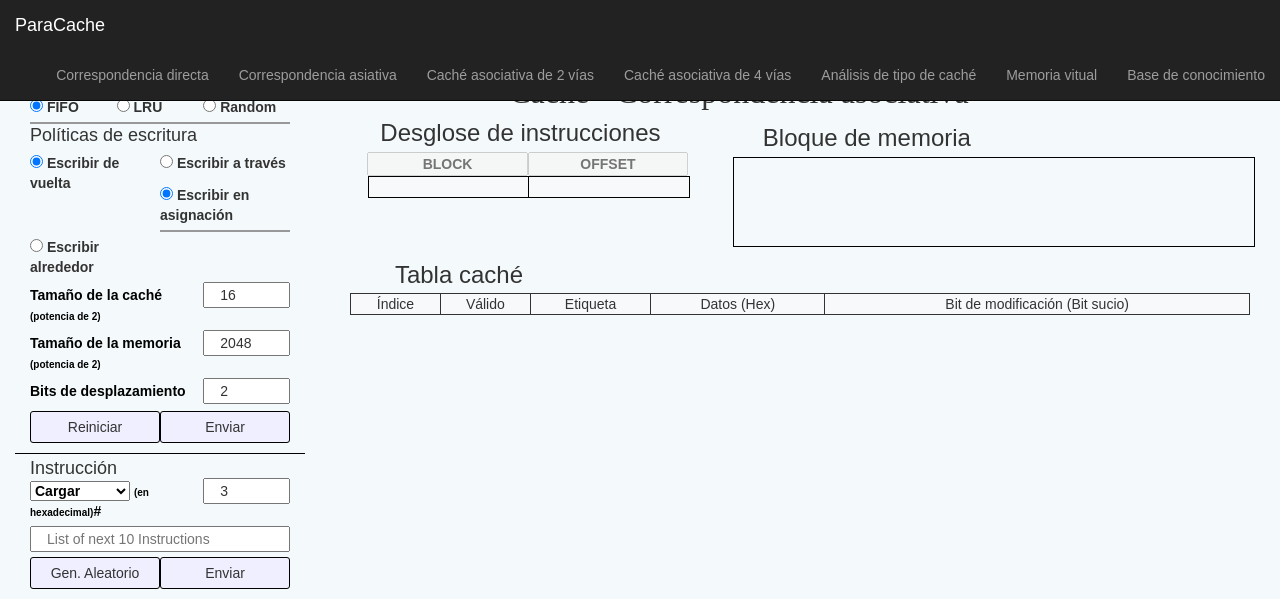
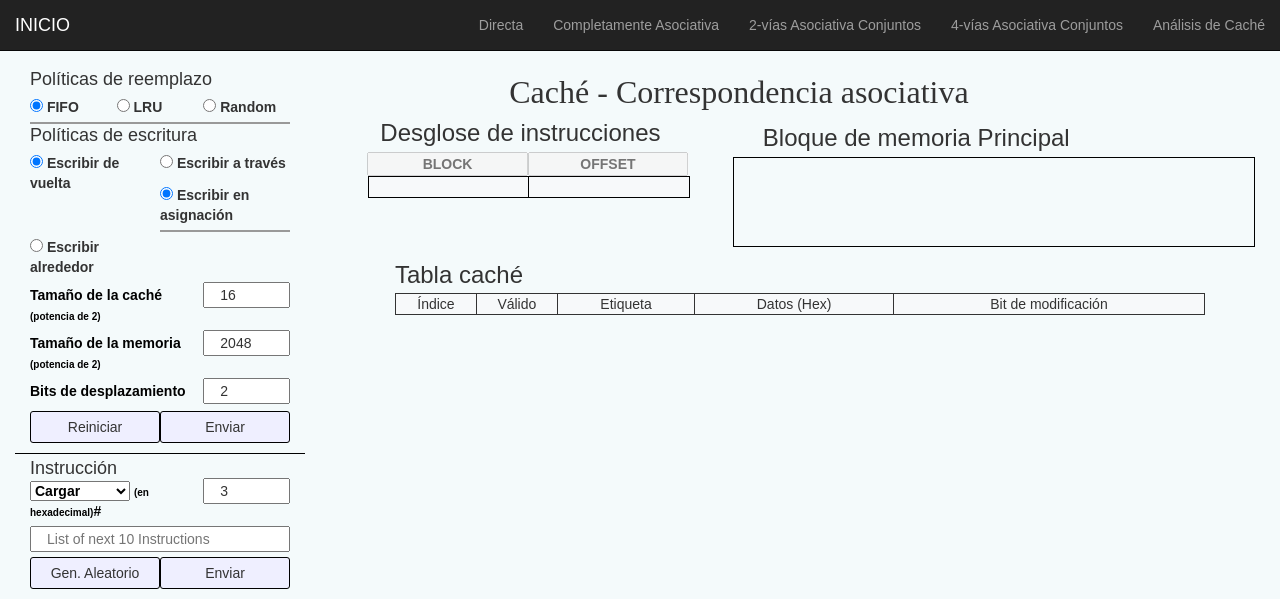
Before and after one commit to RaulTrigueros/simulacionMemoriaARC115, a PHP site: page /fa.html in a window 1280 px wide. Shown: the top 599 px of the page. Run offline with PHP 8.4, Linux system fonts and the light colour scheme; some web fonts are replaced.

Commit message:
Cambio de nombre en bloque de memoria en todas las paginas
Se cambió el nombre del bloque de memoria a Bloque de memoria Principal. Ya que esa tabla se refiere a la memoria principal con sus bloques y palabras

```diff
--- a/css/css.css
+++ b/css/css.css
@@ -169,7 +169,7 @@ table tr td{
 .caption tr:nth-child(2) td{border:1px #000 solid;}
 .drawingSpace {width:100%; position:absolute; z-index: -1;}
 .tableSpace {width:100%;}
-.drawtable {width:100%; text-align:center; margin:0 auto;}
+.drawtable {width:90%; text-align:center; margin:0 auto;}
 .drawtable td{border: 1px solid #333;}
 .drawtable tr td:nth-child(1) {width:10%;}
 .drawtable tr td:nth-child(2) {width:10%;}
--- a/dmc.html
+++ b/dmc.html
@@ -144,7 +144,7 @@
 		<div id="drawingSpace" class="drawingSpace"></div>
 	<!-------------------------MEMORY BLOCK ------------------------------->
 		<div id="memorydiv" class="col-sm-12 col-md-7 memorydiv">
-			<h3><i class="fa fa-th-large" aria-hidden="true"></i> Bloque de memoria </h3>
+			<h3><i class="fa fa-th-large" aria-hidden="true"></i> Bloque de memoria Principal</h3>
 				<div id="memoryblocks" class="memoryblocks"></div>
 		</div>
 
@@ -159,7 +159,7 @@
 						<td> V&aacutelido </td>
 						<td> Etiqueta </td>
 						<td> Dato (Hex) </td>
-						<td> Bit sucio </td>
+						<td> Bit de modificación </td>
 					</tr>
 				</table>
 			</div>
--- a/fa.html
+++ b/fa.html
@@ -46,17 +46,15 @@
             <span class="icon-bar"></span>
             <span class="icon-bar"></span>
           </button>
-          <a class="navbar-brand" href="start.html">ParaCache</a>
+          <a class="navbar-brand" href="start.html">INICIO</a>
         </div>
         <div id="navbar" class="navbar-collapse collapse">
           <ul class="nav navbar-nav navbar-right">
-            <li><a href="dmc.html">Correspondencia directa </a></li>
-            <li><a href="fa.html">Correspondencia asiativa</a></li>
-            <li><a href="sa2.html">Caché asociativa de 2 vías</a></li>
-            <li><a href="sa4.html">Caché asociativa de 4 vías</a></li>
-            <li><a href="analysis.html">Análisis de tipo de caché</a></li>
-            <li><a href="vm.html">Memoria vitual</a></li>
-            <li><a href="kb.pdf">Base de conocimiento</a></li>
+            <li><a href="dmc.html">Directa</a></li>
+            <li><a href="fa.html">Completamente Asociativa</a></li>
+            <li><a href="sa2.html">2-v&iacuteas Asociativa Conjuntos</a></li>
+            <li><a href="sa4.html">4-v&iacuteas Asociativa Conjuntos</a></li>
+            <li><a href="analysis.html">An&aacutelisis de Cach&eacute</a></li>
           </ul>
         </div>
       </div>
@@ -150,7 +148,7 @@
 		<div id="drawingSpace" class="drawingSpace"></div>
 	<!-------------------------MEMORY BLOCK ------------------------------->
 		<div id="memorydiv" class="col-sm-12 col-md-7 memorydiv">
-			<h3><i class="fa fa-th-large" aria-hidden="true"></i> Bloque de memoria </h3>
+			<h3><i class="fa fa-th-large" aria-hidden="true"></i> Bloque de memoria Principal </h3>
 				<div id="memoryblocks" class="memoryblocks"></div>
 		</div>
 
@@ -164,7 +162,7 @@
 						<td> Válido </td>
 						<td> Etiqueta </td>
 						<td> Datos (Hex) </td>
-						<td> Bit de modificación (Bit sucio) </td>
+						<td> Bit de modificación </td>
 					</tr>
 				</table>
 			</div>
--- a/js/general.js
+++ b/js/general.js
@@ -68,7 +68,7 @@ function loadTable(){
 							"<td> Válido </td>"+
 							"<td> Etiqueta </td>"+
 							"<td> Dato (Hex) </td>"+
-							"<td> Bit sucio </td>"+
+							"<td> Bit de modificación </td>"+
 						"</tr>";
 	for (z = 0; z< cache; z++) {
     whattowrite += "<tr id=tr"+z+">"+
@@ -91,7 +91,7 @@ function setmemorytable(){
 		writeTable +="<tr id= memoryRow"+rows+">";
 		for (var cells=0; cells<offset; cells++)
 		{
-			writeTable+="<td id= memory"+rows+cells+"> B. "+rows.toString(16).toUpperCase()+" W. " + cells.toString(16).toUpperCase() +"</td>";
+			writeTable+="<td id= memory"+rows+cells+"> B. "+rows.toString(16).toUpperCase()+" P. " + cells.toString(16).toUpperCase() +"</td>";
 		}
 		writeTable +="</tr>";
 	}
--- a/sa2.html
+++ b/sa2.html
@@ -158,7 +158,7 @@
 		<div id="drawingSpace" class="drawingSpace"></div>
 	<!-------------------------MEMORY BLOCK ------------------------------->
 		<div id="memorydiv" class="col-sm-12 col-md-7 memorydiv">
-			<h3><i class="fa fa-th-large" aria-hidden="true"></i> Memory Block </h3>
+			<h3><i class="fa fa-th-large" aria-hidden="true"></i> Memory Block Principal</h3>
 				<div id="memoryblocks" class="memoryblocks"></div>
 		</div>
 	<!----------------- CACHE TABLE -------------------------------------->
--- a/sa4.html
+++ b/sa4.html
@@ -152,7 +152,7 @@
 		<div id="drawingSpace" class="drawingSpace"></div>
 	<!-------------------------MEMORY BLOCK ------------------------------->
 		<div id="memorydiv" class="col-sm-12 col-md-7 memorydiv">
-			<h3><i class="fa fa-th-large" aria-hidden="true"></i> Memory Block </h3>
+			<h3><i class="fa fa-th-large" aria-hidden="true"></i> Memory Block Principal </h3>
 				<div id="memoryblocks" class="memoryblocks"></div>
 		</div>
 
```
